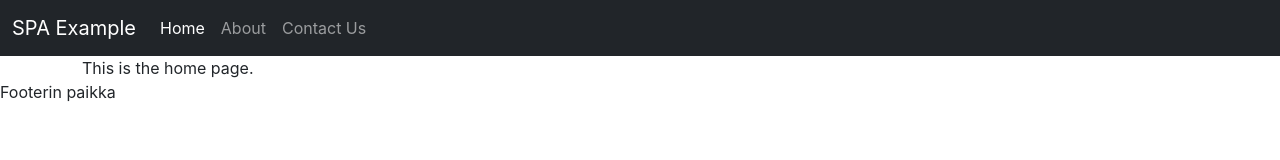
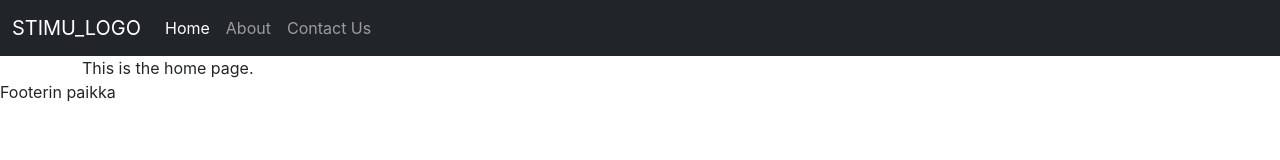
Before and after one commit to Stimu-Webshop/stimu-webshop.github.io, a React (Create React App) app in the folder caffeine-shop/: page / in a window 1280 px wide. Shown: the top 160 px of the page. Built offline with nearby package versions, Linux system fonts and the light colour scheme.

Commit message:
added tasks

```diff
--- a/caffeine-shop/src/components/Navbar.js
+++ b/caffeine-shop/src/components/Navbar.js
@@ -7,7 +7,7 @@ export default function Navbar() {
         <nav id="nav" className="navbar navbar-expand-md navbar-dark bg-dark mb-4">
             <div className="container-fluid">
                 <Link className="navbar-brand" to="/">
-                    SPA Example
+                    STIMU_LOGO
                 </Link>
                 <button
                     className="navbar-toggler"
```
